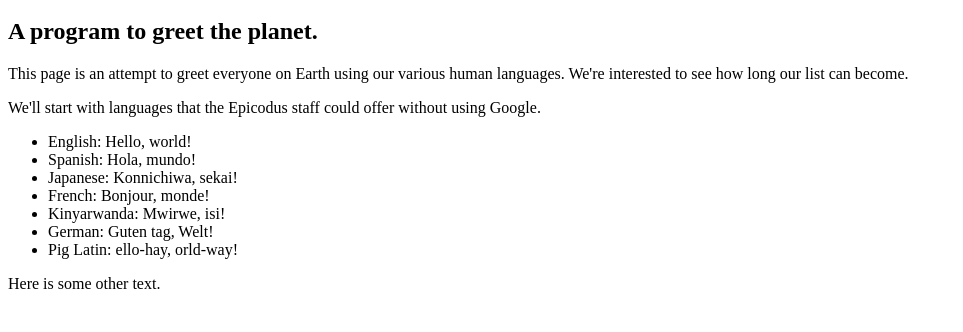
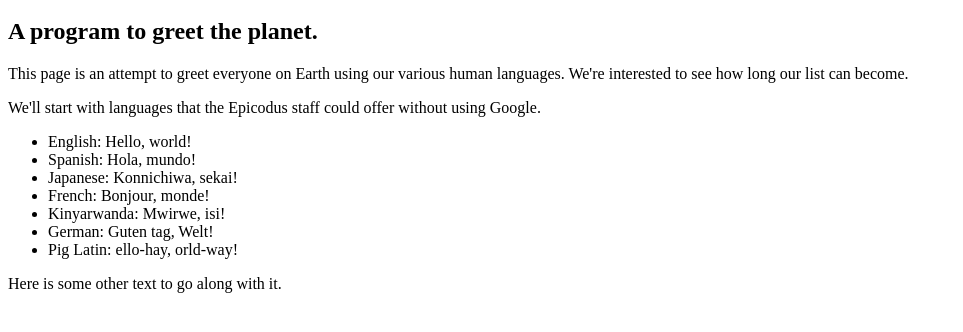
Before and after one commit to k9w/hello-world, a plain HTML site: page hello-world.html in a window 1280 px wide. Shown: the part 48-380 px from the top of the page, without its empty margins (0-963 px from the left). Drawn offline with Linux system fonts and the light colour scheme.

Commit message:
More text.

```diff
--- a/hello-world.html
+++ b/hello-world.html
@@ -19,7 +19,7 @@
   <li> Pig Latin: ello-hay, orld-way! </li>
 </ul>
 
-<p>Here is some other text.</p>
+<p>Here is some other text to go along with it.</p>
 
 </body>
 
```
